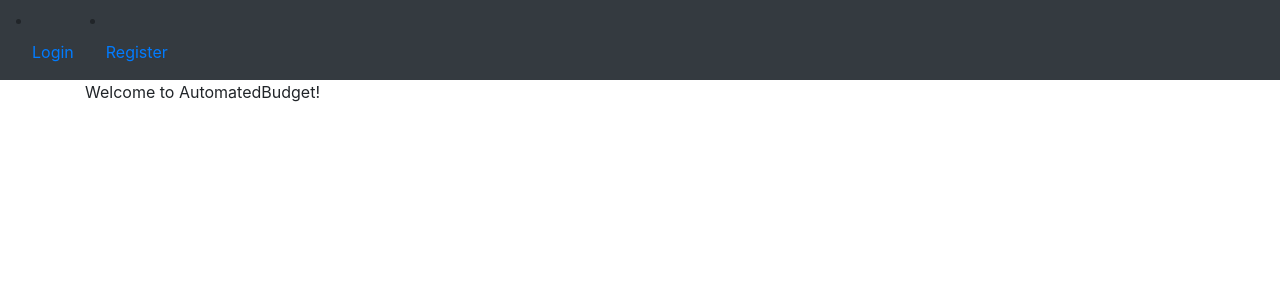
After one commit to mjuc/AutomatedBudget, a Django app: page / in a window 1280 px wide. The commit adds this page. Shown: the top 300 px of the page. Run offline with Django 4.2, Linux system fonts and the light colour scheme; some libraries are stand-ins or nearby versions.

Commit message:
Added functional landing page.

```diff
--- a/AutomatedBudget/pres/urls.py
+++ b/AutomatedBudget/pres/urls.py
@@ -2,6 +2,7 @@ from django.urls import path, include
 from . import views
 
 urlpatterns = [
+    path('',views.landing),
     path('history/', views.history, name="history"),
     path('current/', views.current, name="current"),
     path('create/', views.create)
--- a/AutomatedBudget/pres/views.py
+++ b/AutomatedBudget/pres/views.py
@@ -1,5 +1,8 @@
 from django.shortcuts import render
 from django.contrib.auth.decorators import login_required
+
+def landing(request):
+    return render(request,'budgets/landing_page.html')
 
 @login_required
 def history(request):
--- a/AutomatedBudget/templates/budgets/base.html
+++ b/AutomatedBudget/templates/budgets/base.html
@@ -1,7 +1,7 @@
 <html>
 
 <head>
-    <title>Automated budget</title>
+    <title>AutomatedBudget</title>
 
     <!-- CSS only -->
     <link rel="stylesheet" href="https://stackpath.bootstrapcdn.com/bootstrap/4.5.0/css/bootstrap.min.css" integrity="sha384-9aIt2nRpC12Uk9gS9baDl411NQApFmC26EwAOH8WgZl5MYYxFfc+NcPb1dKGj7Sk" crossorigin="anonymous" />
--- /dev/null
+++ b/AutomatedBudget/templates/budgets/landing_page.html
@@ -0,0 +1,16 @@
+{% extends 'registration/base.html' %} {% block content %}
+<!-- due to lack of navbar -->
+<section>
+    <nav class="navbar navbar-expand-sm bg-dark navbar-dark">
+        <li class="nav-item">
+            <a class="nav-link" href="{% url 'login' %}">Login</a>
+        </li>
+        <li class="nav-item">
+            <a class="nav-link" href="{% url 'register' %}">Register</a>
+        </li>
+    </nav>
+    <div class="container">
+        Welcome to AutomatedBudget!
+    </div>
+</section>
+{% endblock %}
--- a/AutomatedBudget/templates/registration/base.html
+++ b/AutomatedBudget/templates/registration/base.html
@@ -1,7 +1,7 @@
 <html>
 
 <head>
-    <title>Automated budget</title>
+    <title>AutomatedBudget</title>
 
     <!-- CSS only -->
     <link rel="stylesheet" href="https://stackpath.bootstrapcdn.com/bootstrap/4.5.0/css/bootstrap.min.css" integrity="sha384-9aIt2nRpC12Uk9gS9baDl411NQApFmC26EwAOH8WgZl5MYYxFfc+NcPb1dKGj7Sk" crossorigin="anonymous" />
```
Also changed, not shown: AutomatedBudget/templates/budgets/current.html (+5 -3 lines), AutomatedBudget/templates/budgets/historic.html (+5 -3 lines).
